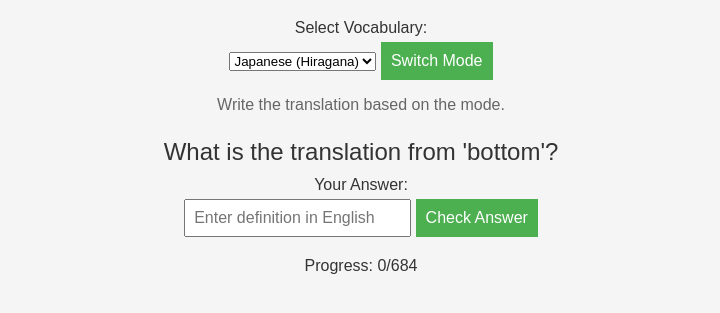
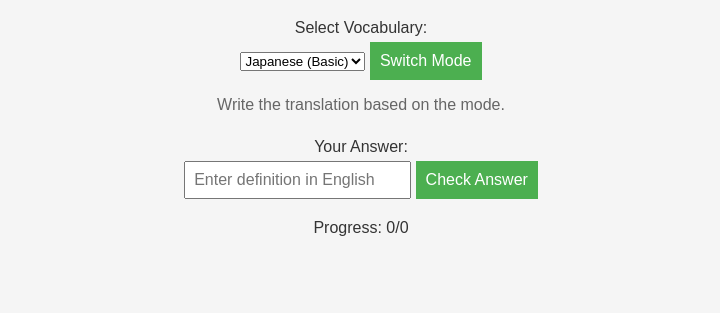
Before and after one commit to zDEFz/ja-vocabulary, a plain HTML site: page index.html in a window 1280 px wide. Shown: the part 61-374 px from the top of the page, without its empty margins (279-999 px from the left). Drawn offline with Linux system fonts and the light colour scheme; no server answers.

Commit message:
folder restructure

```diff
--- a/index.html
+++ b/index.html
@@ -79,7 +79,7 @@
     <h1>Japanese Vocabulary Training - Write Mode</h1>
     <label for="vocabularySelect">Select Vocabulary:</label>
     <select id="vocabularySelect" onchange="changeVocabulary()">
-        <option value="en-hiragana">Japanese (Hiragana)</option>
+        <option value="en-japanese">Japanese (Basic)</option>
         <option value="en-kanji">Japanese (Kanji)</option>
     </select>
     <button onclick="switchMode()">Switch Mode</button>
@@ -229,8 +229,8 @@
             fetchVocabulary(selectedVocabulary);
         }
 
-        // Call the fetchVocabulary function with the default vocabulary (en-hiragana)
-        fetchVocabulary('en-hiragana');
+        // Call the fetchVocabulary function with the default vocabulary (en-japanese)
+        fetchVocabulary('en-japanese');
     </script>
 </body>
 
```
Also changed, not shown: vocab/json/en-japanese/01.json (renamed from vocab/json/en-hiragana/en-hiragana-basic-01.json).
